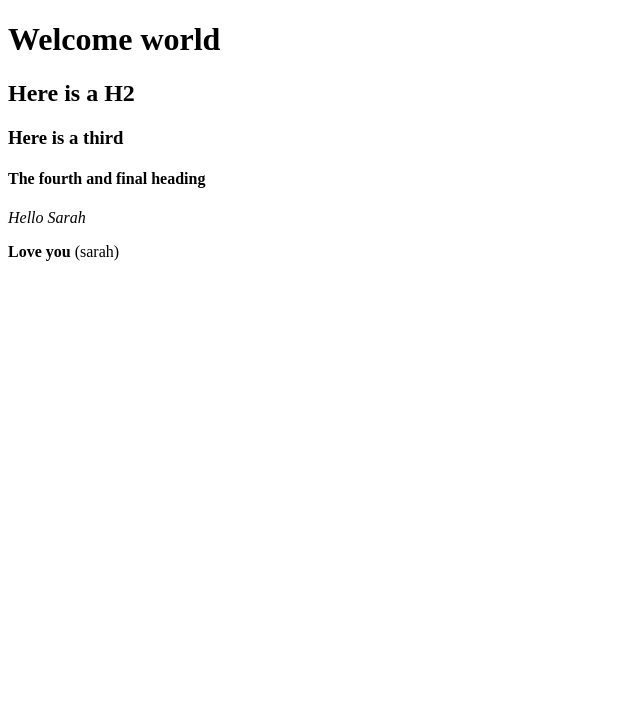
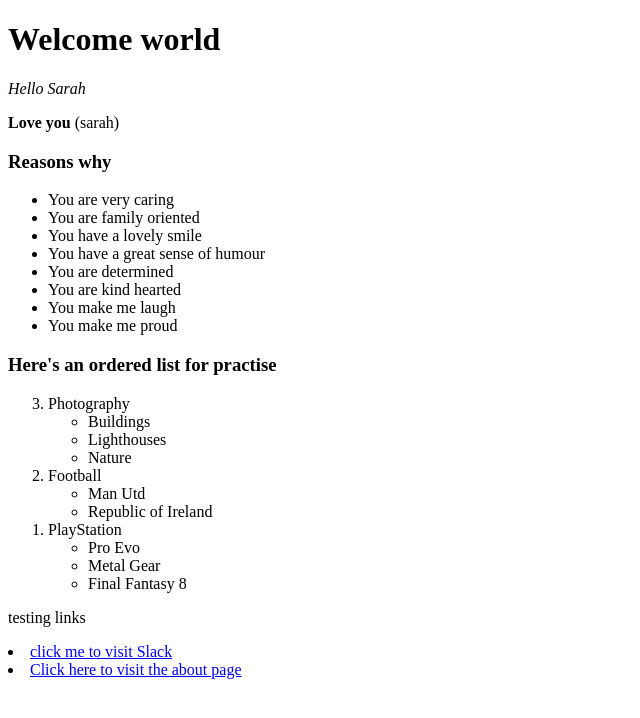
Before and after one commit to Plambey/git_test, a plain HTML site: page index.html in a window 1280 px wide. Shown: the whole page, without its empty margins (0-640 px from the left). Drawn offline with Linux system fonts and the light colour scheme.

Commit message:
updated the index page with references to a second page

```diff
--- a/index.html
+++ b/index.html
@@ -9,13 +9,47 @@
 <!-- adding my first html comment here-->
 <body>
     <h1>Welcome world</h1>
-    <h2>Here is a H2</h2>
-    <h3>Here is a third</h3>
-    <h4>The fourth and final heading</h4>
 <!-- do not use b and i, instead strong and em -->
     <p><em>Hello Sarah</em></p>
     <p><strong>Love you</strong> (sarah)</p>
+    <h3>Reasons why</h3>
+    <ul>
+        <li>You are very caring </li>
+        <li>You are family oriented</li>
+        <li>You have a lovely smile</li>
+        <li>You have a great sense of humour</li>
+        <li>You are determined</li>
+        <li>You are kind hearted</li>
+        <li>You make me laugh</li>
+        <li>You make me proud</li>
+    </ul>
 
+    <h3>Here's an ordered list for practise</h3>
+    <ol reversed start="3">
+        <li>Photography
+            <ul>
+                <li>Buildings</li>
+                <li>Lighthouses</li>
+                <li>Nature</li>
+            </ul>
+        </li>
+        <li>Football
+            <ul>
+                <li>Man Utd</li>
+                <li>Republic of Ireland</li>
+            </ul>
+        </li>
+        <li>PlayStation</li>
+        <ul>
+            <li>Pro Evo</li>
+            <li>Metal Gear</li>
+            <li>Final Fantasy 8</li>
+        </ul>
+    </ol>
+    <p> testing links </p>
+    <ul></ul>
+    <li><a href="https://slack.com" target="null">click me to visit Slack</a></li>
+    <li><a href="about.html">Click here to visit the about page</a></li>
 
 </body>
 </html>
```
